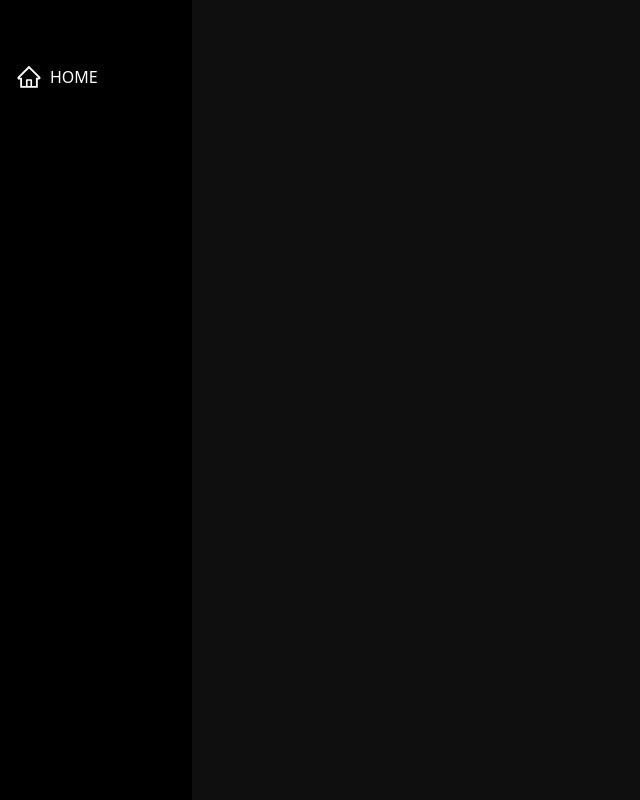
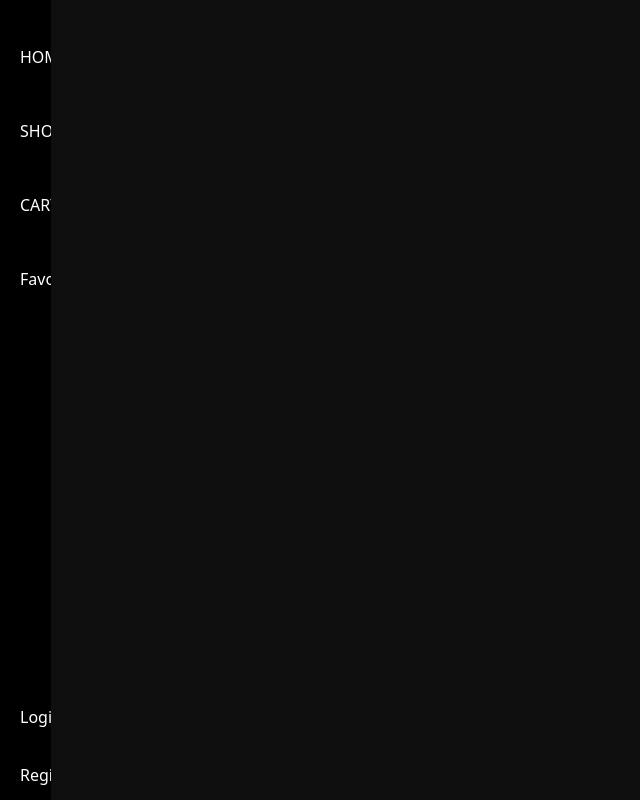
Before and after one commit to meghasharma0/ecommerce, a React (Create React App) app in the folder frontend/: page / in a window 1280 px wide. Shown: the whole page, without its empty margins (0-640 px from the left). Built offline with nearby package versions, Linux system fonts and the light colour scheme.

Commit message:
done with the basic nav icons

```diff
--- a/frontend/src/pages/Auth/Navigation.js
+++ b/frontend/src/pages/Auth/Navigation.js
@@ -34,7 +34,7 @@ const Navigation = () => {
         style={{ zIndex: 999 }}
         className={`${
           showSidebar ? "hidden" : "flex"
-        } xl:flex lg:flex md:hidden sm:hidden flex-col justify-between p-4 text-white bg-[#000] w-[4%] hover:w-[15%] h-[100vh]  fixed `}
+        } xl:flex lg:flex md:hidden sm:hidden flex-col justify-between p-3 text-white bg-[#000] w-[4%] hover:w-[15%] h-[100vh]  fixed `}
         id="navigation-container"
       >
         <div className="flex flex-col justify-center space-y-4">
@@ -42,10 +42,52 @@ const Navigation = () => {
             to="/"
             className="flex items-center transition-transform transform hover:translate-x-2"
           >
-            <AiOutlineHome className="mr-2 mt-[3rem]" size={26} />
-            <span className="hidden nav-item-name mt-[3rem]">HOME</span>
+            <AiOutlineHome className="mr-2 mt-[2rem]" size={26} />
+            <span className="hidden nav-item-name mt-[2rem]">HOME</span>{" "}
+          </Link>
+          <Link
+            to="/shop"
+            className="flex items-center transition-transform transform hover:translate-x-2"
+          >
+            <AiOutlineShopping className="mr-2 mt-[2rem]" size={26} />
+            <span className="hidden nav-item-name mt-[2rem]">SHOP</span>{" "}
+          </Link>
+          <Link
+            to="/cart"
+            className="flex items-center transition-transform transform hover:translate-x-2"
+          >
+            <AiOutlineShoppingCart className="mr-2 mt-[2rem]" size={26} />
+            <span className="hidden nav-item-name mt-[2rem]">CART</span>{" "}
+          </Link>
+          <Link
+            to="/favourite"
+            className="flex items-center transition-transform transform hover:translate-x-2"
+          >
+            <FaHeart className="mr-2 mt-[2rem]" size={26} />
+            <span className="hidden nav-item-name mt-[2rem]">Favourite</span>{" "}
           </Link>
         </div>
+
+        <ul>
+          <li>
+            <Link
+              to="/login"
+              className="flex items-center transition-transform transform hover:translate-x-2"
+            >
+              <AiOutlineLogin className="mr-2 mt-[2rem]" size={26} />
+              <span className="hidden nav-item-name mt-[2rem]">Login</span>{" "}
+            </Link>
+          </li>
+          <li>
+            <Link
+              to="/register"
+              className="flex items-center transition-transform transform hover:translate-x-2"
+            >
+              <AiOutlineUserAdd className="mr-2 mt-[2rem]" size={26} />
+              <span className="hidden nav-item-name mt-[2rem]">Register</span>{" "}
+            </Link>
+          </li>
+        </ul>
       </div>
     </>
   );
```
